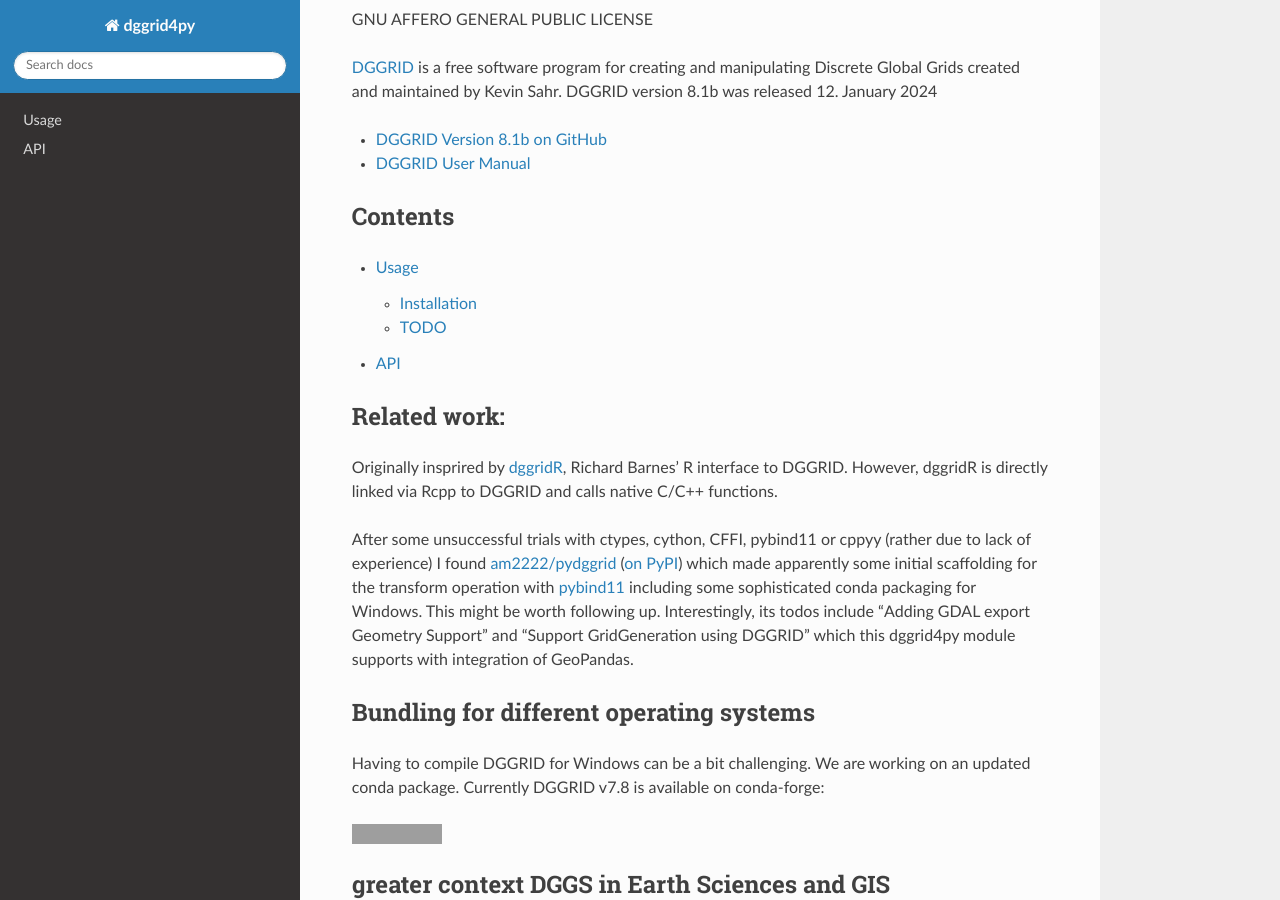
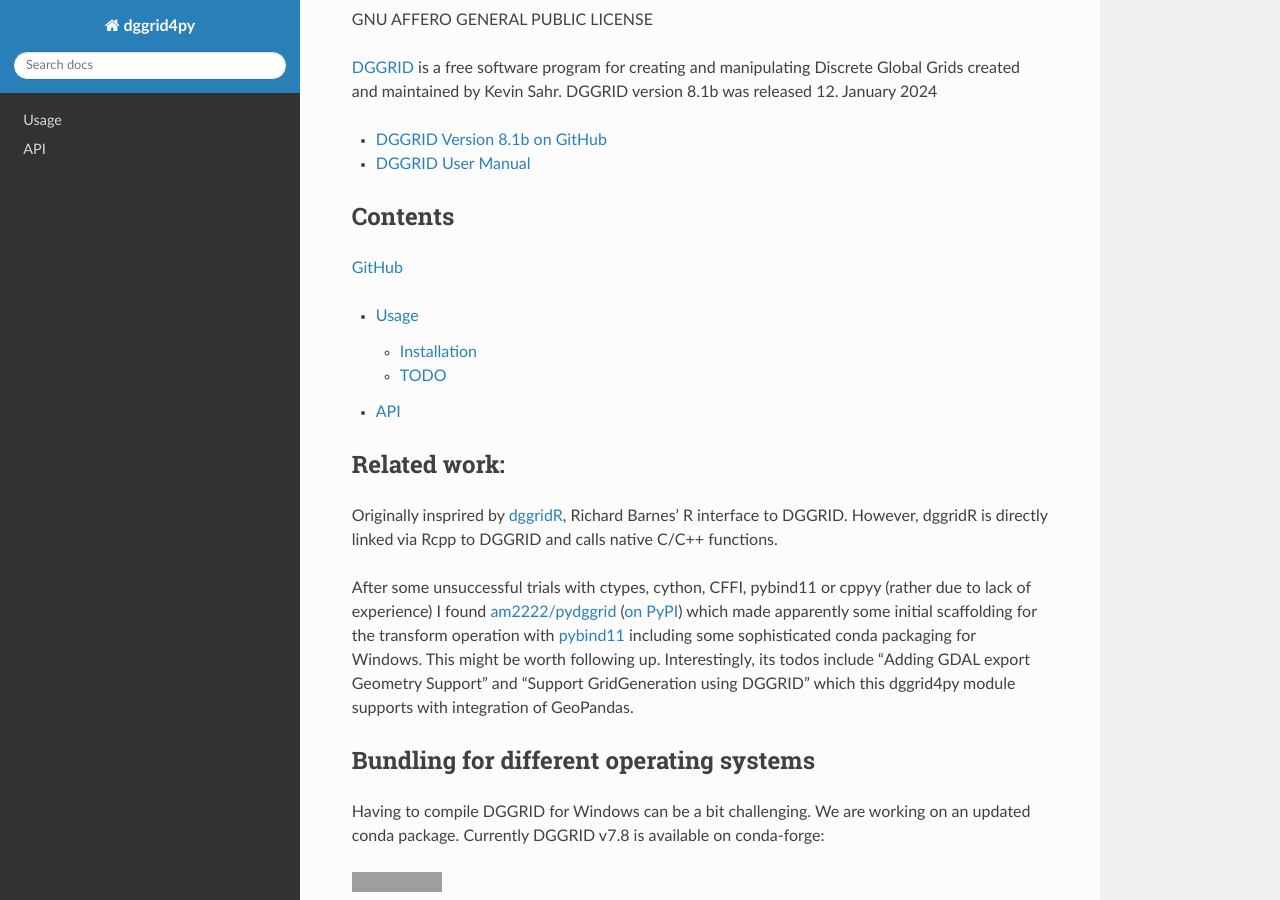
Before and after one commit to allixender/dggrid4py, a Sphinx documentation site: the page built from docs/source/index.rst, in a window 1280 px wide and 900 px high, scrolled down 880 px. Built offline with Sphinx 7.4.7 and the Read the Docs theme 3.1.0, drawn with Linux system fonts in a browser that asks for light colours; grey boxes are pictures that could not be loaded.

Commit message:
adding github link directly

```diff
--- a/docs/source/index.rst
+++ b/docs/source/index.rst
@@ -18,6 +18,8 @@
 
 Contents
 --------
+
+`GitHub <https://github.com/allixender/dggrid4py>`__
 
 .. toctree::
 
```
